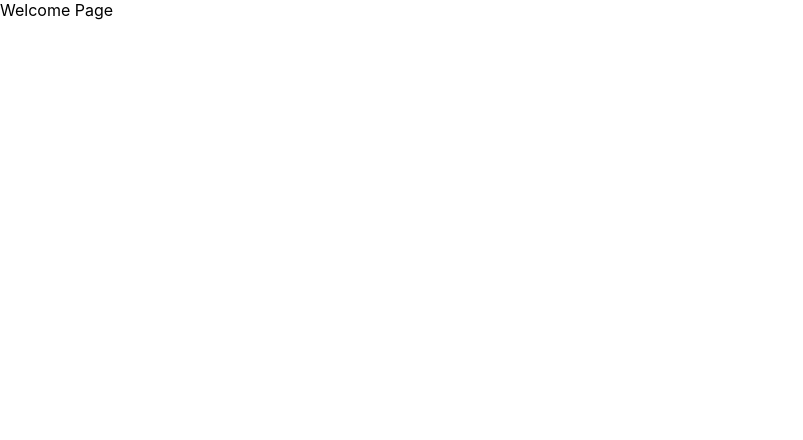
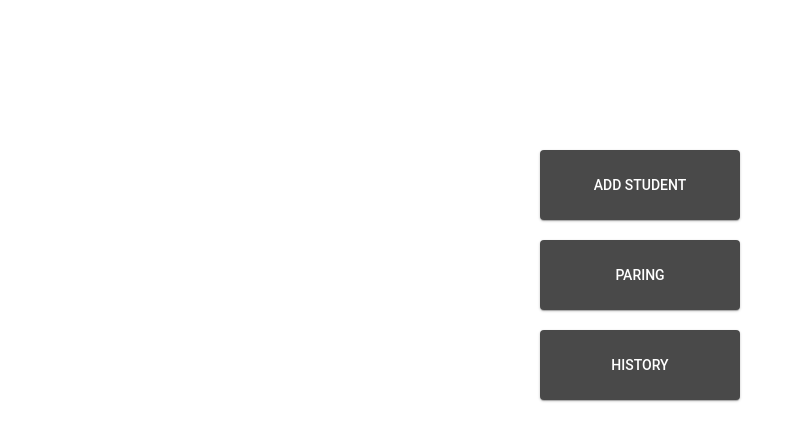
Before and after one commit to QaysTrad/ParingSystem, a React (Create React App) app in the folder react-client/: page / in a window 1280 px wide. Shown: the top 440 px of the page, without its empty margins (0-803 px from the left). Built offline with nearby package versions, Linux system fonts and the light colour scheme.

Commit message:
add the pages his, pair, students

```diff
--- a/react-client/src/App.js
+++ b/react-client/src/App.js
@@ -1,6 +1,10 @@
 import React, { Component } from 'react';
 import { BrowserRouter, Route, Switch } from 'react-router-dom';
+
 import Home from './components/home';
+import Pairing from './components/pairing'
+import addStudent from './components/addStudent'
+import history from './components/history'
 
 class App extends Component {
   render() {
@@ -8,6 +12,9 @@ class App extends Component {
       <BrowserRouter>
         <Switch>
           <Route path="/" component={Home} />
+          <Route path="/pairing" component={Pairing} />
+          <Route path="/history" component={history} />
+          <Route path="/addStudent" component={addStudent} />
         </Switch>
       </BrowserRouter>
     );
--- /dev/null
+++ b/react-client/src/components/addStudent.js
@@ -0,0 +1,29 @@
+import React, { Component } from 'react'
+import PropTypes from 'prop-types';
+import { withStyles } from '@material-ui/core/styles';
+
+const styles = theme => ({
+});
+
+
+
+class AddStudent extends Component {
+    constructor(props) {
+        super(props)
+
+        this.state = {}
+    }
+    render() {
+        const { classes } = this.props;
+        return (
+            <div>
+                Add Student
+            </div>
+        )
+    }
+}
+
+AddStudent.propTypes = {
+    classes: PropTypes.object.isRequired
+};
+export default withStyles(styles)(AddStudent);
--- /dev/null
+++ b/react-client/src/components/history.js
@@ -0,0 +1,27 @@
+import React, { Component } from 'react'
+import PropTypes from 'prop-types';
+import { withStyles } from '@material-ui/core/styles';
+
+const styles = theme => ({
+});
+
+class history extends Component {
+    constructor(props) {
+        super(props)
+
+        this.state = {}
+    }
+    render() {
+        const { classes } = this.props;
+        return (
+            <div>
+                history
+            </div>
+        )
+    }
+}
+
+history.propTypes = {
+    classes: PropTypes.object.isRequired
+};
+export default withStyles(styles)(history);
--- a/react-client/src/components/home.js
+++ b/react-client/src/components/home.js
@@ -1,18 +1,70 @@
 import React, { Component } from 'react'
-import './home.css'
+import PropTypes from 'prop-types';
+import { withStyles } from '@material-ui/core/styles';
+import { Grid, Card, Button } from "@material-ui/core";
+import { Link } from 'react-router-dom'
 
-class history extends Component {
-    constructor(props) {
-        super(props)
-        this.state = { }
+const styles = theme => ({
+    root: {
+        left: "40%",
+        top: "40%",
+        padding: "150px"
+    },
+    Card: {
+        backgroundColor: "#494949",
+    },
+    Button: {
+        color: "white",
+        height: "70px",
+        width: "200px",
     }
+});
+
+class Home extends Component {
     render() {
+        const { classes } = this.props;
         return (
-            <div>
-                Welcome Page
+            <div className={classes.root}>
+                <Grid container direction="column" justify="space-evenly" alignItems="center" >
+                    <Grid item>
+                        <Card className={classes.Card}>
+                            <Link to="/addStudent" style={{ color: "white" }}>
+                                <Button className={classes.Button}>
+                                    ADD STUDENT
+                            </Button>
+                            </Link>
+                        </Card>
+                    </Grid>
+                    <Grid item>
+                        <br />
+                    </Grid>
+                    <Grid item>
+                        <Card className={classes.Card}>
+                            <Link to="/pairing" style={{ color: "white" }}>
+                                <Button className={classes.Button}>
+                                    PARING
+                            </Button>
+                            </Link>
+                        </Card>
+                    </Grid>
+                    <Grid item>
+                        <br />
+                    </Grid>
+                    <Grid item>
+                        <Card className={classes.Card}>
+                            <Link to="/history" style={{ color: "white" }}>
+                                <Button className={classes.Button}>
+                                    history
+                            </Button>
+                            </Link>
+                        </Card>
+                    </Grid>
+                </Grid>
             </div>
-
         )
     }
 }
-export default history;
+Home.propTypes = {
+    classes: PropTypes.object.isRequired
+};
+export default withStyles(styles)(Home);
--- /dev/null
+++ b/react-client/src/components/pairing.js
@@ -0,0 +1,29 @@
+import React, { Component } from 'react'
+import PropTypes from 'prop-types';
+import { withStyles } from '@material-ui/core/styles';
+
+const styles = theme => ({
+});
+
+
+
+class Pairing extends Component {
+    constructor(props) {
+        super(props)
+
+        this.state = {}
+    }
+    render() {
+        const { classes } = this.props;
+        return (
+            <div>
+                Pairing
+            </div>
+        )
+    }
+}
+
+Pairing.propTypes = {
+    classes: PropTypes.object.isRequired
+};
+export default withStyles(styles)(Pairing);
```
Also changed, not shown: react-client/src/components/home.css (deleted), 12 other files (tests, documents, lock files or other folders).
